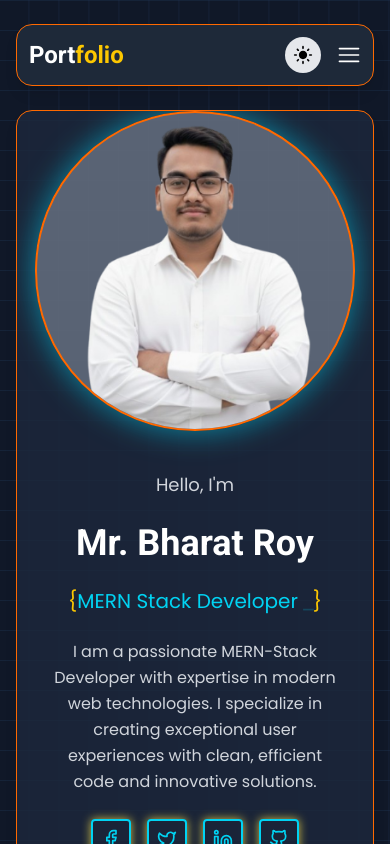
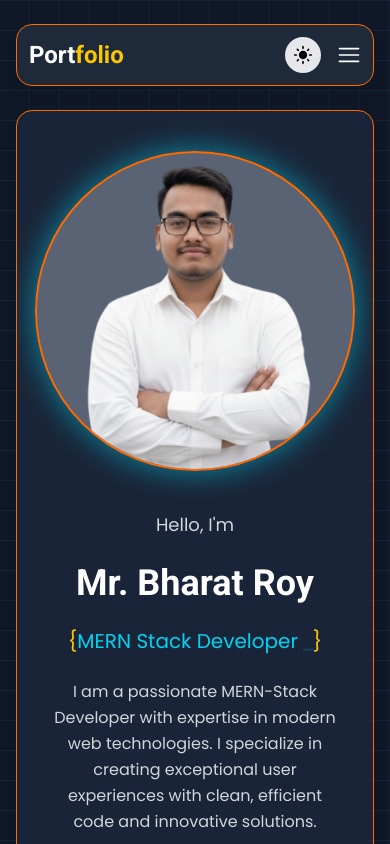
Before and after one commit to bharatroy4D/bharat-dev, a React (Vite) app: page / in a window 390 px wide. Shown: the top 844 px of the page. Built offline with nearby package versions, Linux system fonts and the light colour scheme.

Commit message:
about some design change

```diff
--- a/src/Pages/banner/Banner.jsx
+++ b/src/Pages/banner/Banner.jsx
@@ -16,7 +16,7 @@ const Banner = () => {
       id="banner"
       className="bg-slate-800/80 text-white rounded-2xl relative overflow-hidden border border-orange-500 my-6 shadow-lg hover:shadow-orange-400/30"
     >
-      <div className="relative z-10 container mx-auto px-8 md:py-25 flex flex-col-reverse lg:flex-row items-center justify-around">
+      <div className="relative z-10 container mx-auto px-8 py-10 md:py-25 flex flex-col-reverse lg:flex-row items-center justify-around">
         {/* Left Side - Text */}
         <div className="space-y-6 text-center lg:text-left">
           <div className="text-lg text-gray-300">Hello, I'm</div>
```
